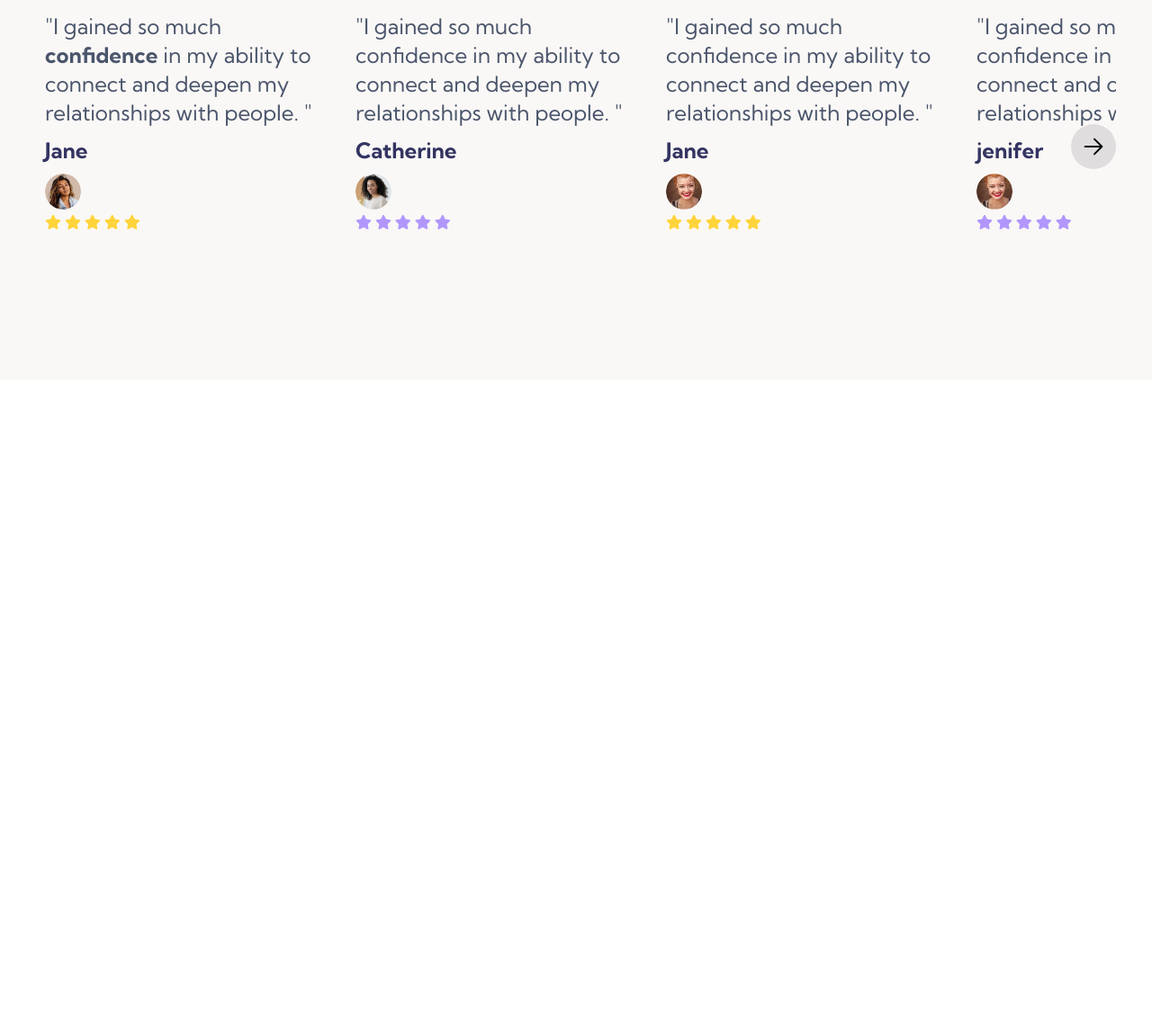
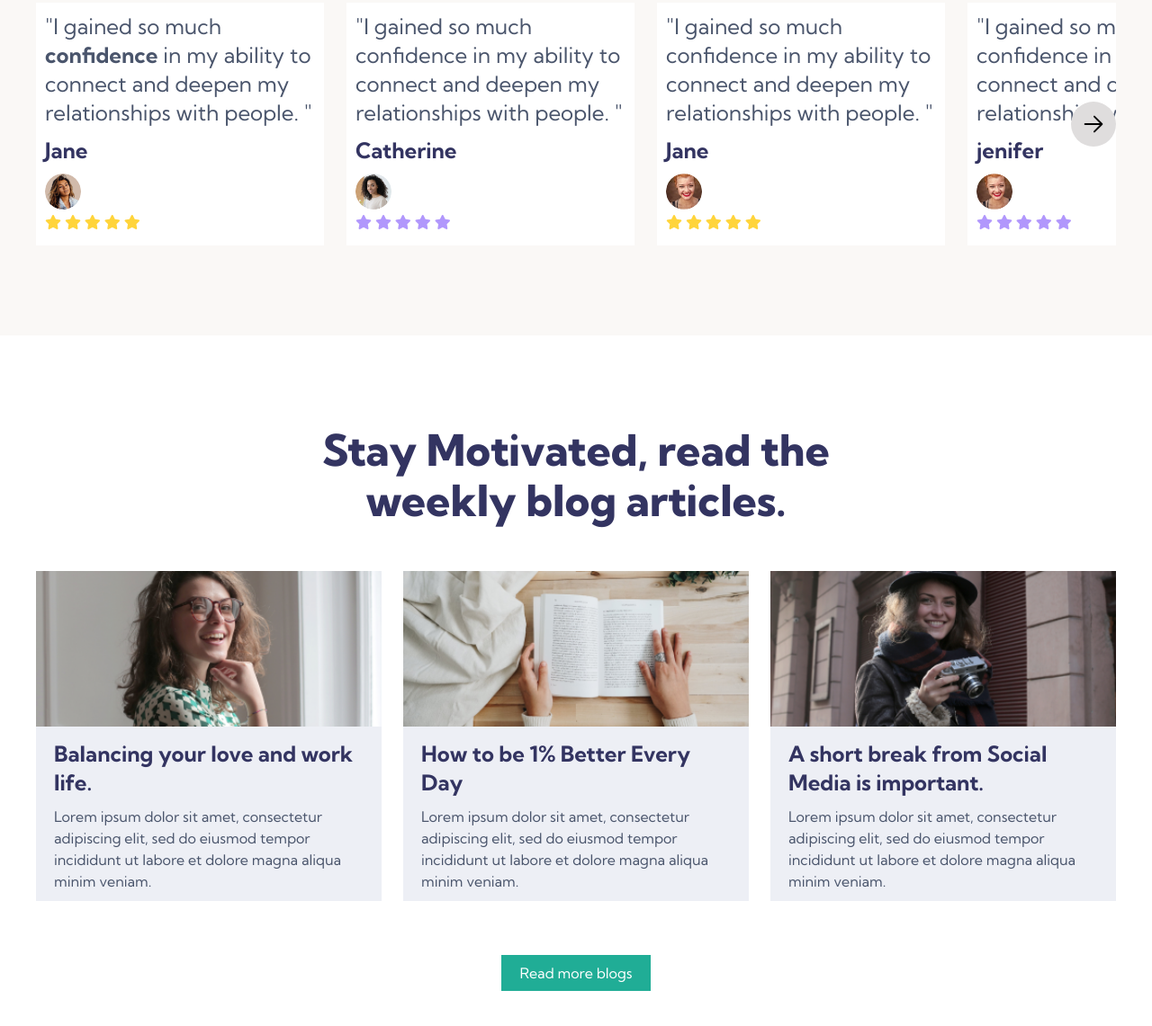
Before and after one commit to mdshaharulsiyam/Qtec-Solution-Limited-job-task, a plain HTML site: page index.html in a window 1280 px wide. Shown: the part 1590-2731 px from the top of the page at 90% size. Before the commit the page ends 2013 px from the top, so only its background shows below. Drawn offline with Linux system fonts and the light colour scheme.

Commit message:
blog section completed

```diff
--- a/css/style.css
+++ b/css/style.css
@@ -362,9 +362,10 @@ nav ul :last-child a:hover {
 }
 #slides_div{
     width: 300px;
-    height: 300px;
+    height: 250px;
     flex-grow: 0;
     flex-shrink: 0;
+    background: white;
 }
 .icon {
     width: 30px;
@@ -384,6 +385,39 @@ nav ul :last-child a:hover {
 }
 .scrollBehave{
     scroll-behavior: smooth;
+}
+
+/* blog section  */
+.blog_section{
+    padding: 100px 0;
+}
+.blog_section .flex {
+    gap: 2%;
+}
+.blog_section .flex .flex_column{
+    width: 32%;
+    background: #EDEFF5;
+}
+.blog_section h2{
+    text-align: center;
+    max-width: 600px;
+    margin: 0 auto;
+    padding-bottom: 50px;
+}
+.blog_section .flex .flex_column h5{
+    color: #333461;
+    font-size: 24px;
+    line-height: 32px;
+    letter-spacing: -3%;
+    padding-bottom: 10px;
+}
+.blog_section span{
+justify-content: center;
+align-items: center;
+padding-top: 60px;
+}
+.blog_section a{
+    padding: 10px 20px;;
 }
 
 /* responsive design  */
--- a/index.html
+++ b/index.html
@@ -182,6 +182,43 @@
         </div>
     </section>
     <!-- feedback section -->
+    <section class="blog_section">
+        <div class="container">
+            <h2>Stay Motivated, read the weekly blog articles.</h2>
+            <div class="flex">
+                <div class="flex_column">
+                    <img style="width: 100%; object-fit: cover;" src="/img/blog/blog3.png" alt="blog image">
+                    <div style="padding: 10px 20px; box-sizing: border-box;">
+                        <h5>Balancing your love and work life.</h5>
+                        <p>Lorem ipsum dolor sit amet, consectetur adipiscing elit, sed do eiusmod tempor incididunt ut
+                            labore et dolore magna aliqua minim veniam.
+                        </p>
+                    </div>
+                </div>
+                <div class="flex_column">
+                    <img style="width: 100%; object-fit: cover;" src="/img/blog/blog2.png" alt="blog image">
+                    <div style="padding: 10px 20px; box-sizing: border-box;">
+                        <h5>How to be 1% Better Every Day</h5>
+                        <p>Lorem ipsum dolor sit amet, consectetur adipiscing elit, sed do eiusmod tempor incididunt ut
+                            labore et dolore magna aliqua minim veniam.
+                        </p>
+                    </div>
+                </div>
+                <div class="flex_column">
+                    <img style="width: 100%; object-fit: cover;" src="/img/blog/blog1.png" alt="blog image">
+                    <div style="padding: 10px 20px; box-sizing: border-box;">
+                        <h5>A short break from Social Media is important.</h5>
+                        <p>Lorem ipsum dolor sit amet, consectetur adipiscing elit, sed do eiusmod tempor incididunt ut
+                            labore et dolore magna aliqua minim veniam.
+                        </p>
+                    </div>
+                </div>
+            </div>
+            <span class="flex">
+                <a href="#">Read more blogs</a>
+            </span>
+        </div>
+    </section>
     <script src="/js/script.js"></script>
 </body>
 
```
Also changed, not shown: img/blog/blog1.png (added), img/blog/blog2.png (added), img/blog/blog3.png (added).
